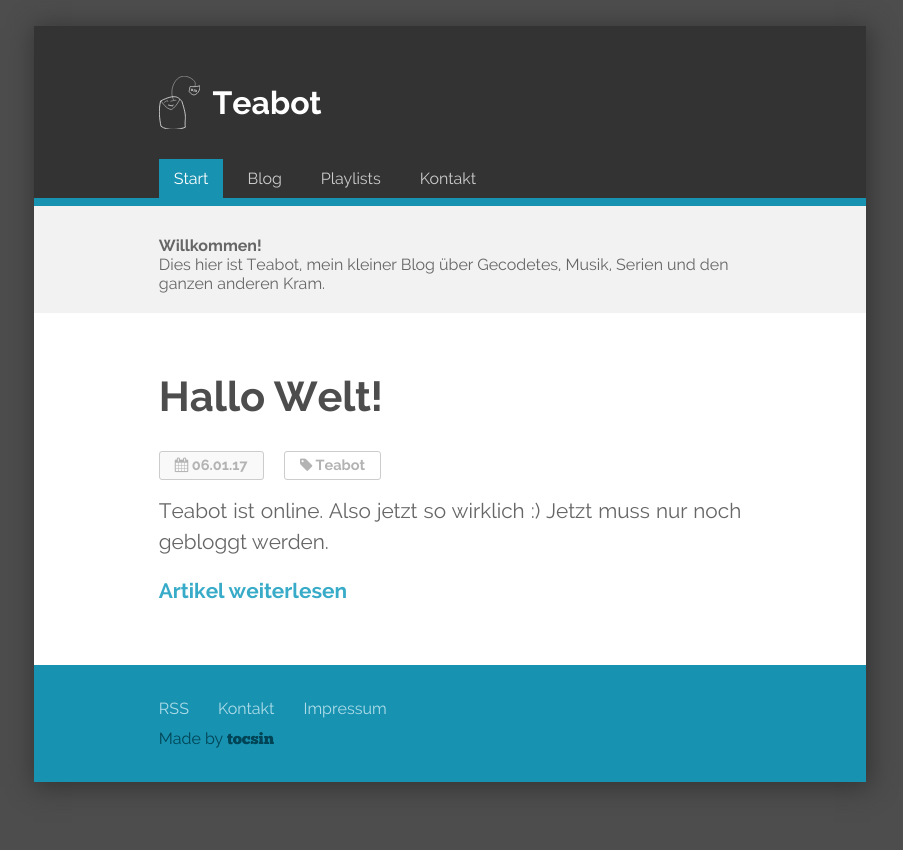
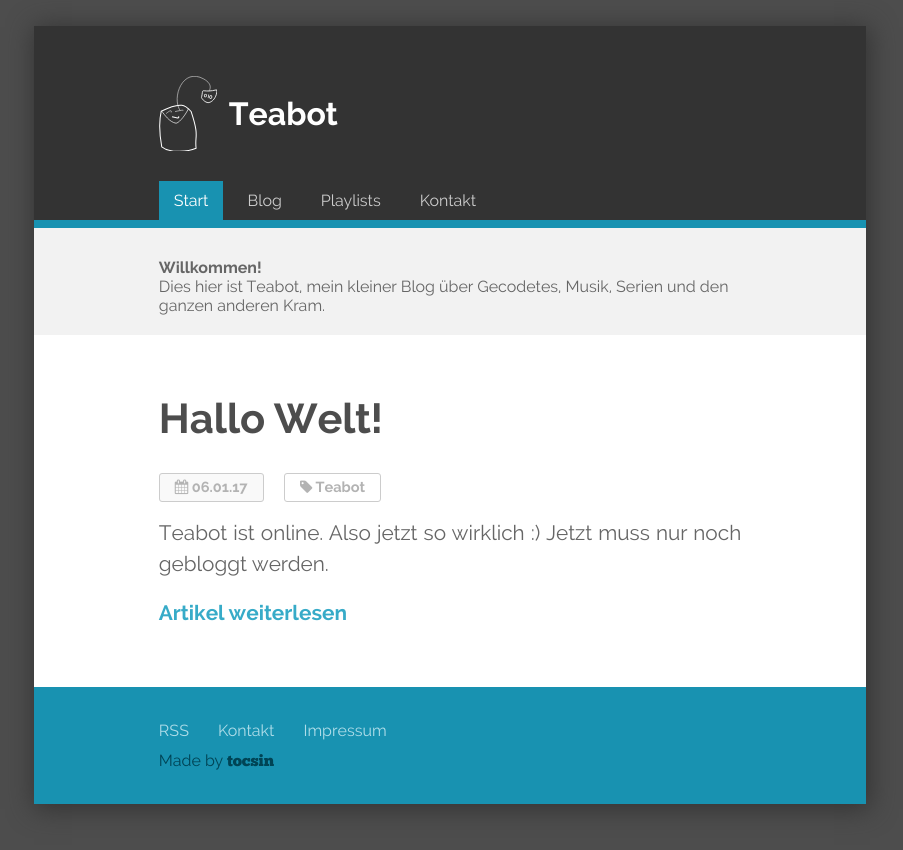
Before and after one commit to tocsinDE/teabot.de, a Jekyll site: the page built from index.md, in a window 1280 px wide. Shown: the top 850 px of the page, without its empty margins (190-1093 px from the left). Built offline with Jekyll 4.4.1, drawn with Linux system fonts in a browser that asks for light colours; nearby versions of some CDN libraries; comment, search, counter and statistics services are not loaded.

Commit message:
Remove old logo, fix SVG width

```diff
--- a/_includes/header.html
+++ b/_includes/header.html
@@ -77,35 +77,7 @@
       </g>
     </g>
   </g>
-</svg>
-
-
-
-  <!-- OLD LOGO-->
-
-  <!--
-  <svg id="svg4254" xmlns:rdf="http://www.w3.org/1999/02/22-rdf-syntax-ns#" xmlns="http://www.w3.org/2000/svg" height="25.889mm" width="19.88mm" version="1.1" xmlns:cc="http://creativecommons.org/ns#" xmlns:dc="http://purl.org/dc/elements/1.1/" viewBox="0 0 100% 100%">
-    <g id="layer1" transform="translate(-364.78 -477.92)">
-    <g id="g4221" stroke="#fff" transform="matrix(.23199 0 0 .23199 312.8 406.5)">
-    <g id="g4223" transform="matrix(.87994 0 0 .87994 461.62 -507.29)" stroke="#fff">
-    <g stroke="#fff" fill="none">
-     <path id="path4225" d="m-257.07 1135.5c-18.424 81.882-7.5928 150.71 3.4483 210.34 52.091 41.035 160.54 27.645 203.45 8.6207-9.3372-78.92 21.211-64.661-29.31-217.24-28.075-30.474-50.957-67.086-177.59-1.7241z" stroke-width="6"/>
-     <path id="path4227" d="m-255.34 1133.8c18.09 20.59 46.056 65.612 86.207 72.414 12.247-0.4048 44.059-28.47 74.138-86.207" stroke-width="4"/>
-     <path id="path4229" d="m-227.71 1149c39.219-33.435 29.818-6.5564 29.818-6.5564" stroke-width="3.2535"/>
-     <path id="path4231" d="m-144.48 1131.7c-52.24-76.8 14.37-259.29 140.16-187.37 64.815 37.05 25.08 73.97 33.164 69.57" stroke-width="3"/>
-     <path id="path4233" d="m71.3 1008.5c-73.897 17.817-83.512-7.759-84.414 16.716-4.867 40.526-10.922 21.824 6.6362 45.188 21.523 18.489 34.31 16.928 52.187 3.4333 13.4-10.115 31.853-42.112 25.591-65.338z" stroke-width="5"/>
-    </g>
-    <g id="g4235" fill="#fff" transform="matrix(.96593 .25882 -.25882 .96593 36.059 -14.569)">
-     <path id="path4237" d="m243.79 1018.7q1.8294 0 3.4523 0.8262 1.6229 0.7967 2.8032 2.213 1.2098 1.3868 1.8884 3.2753 0.70816 1.8884 0.70816 4.0129t-0.70816 4.0129q-0.67866 1.8885-1.8884 3.3048-1.1803 1.3868-2.8032 2.213-1.6229 0.7967-3.4523 0.7967t-3.4523-0.7967q-1.6229-0.8262-2.8326-2.213-1.1803-1.4163-1.8884-3.3048-0.67866-1.8884-0.67866-4.0129t0.67866-4.0129q0.70816-1.8885 1.8884-3.2753 1.2098-1.4163 2.8326-2.213 1.6229-0.8262 3.4523-0.8262zm0 16.612q0.97372 0 1.8294-0.5016 0.8852-0.5016 1.5344-1.3573 0.64915-0.8852 1.0327-2.0065 0.38359-1.1507 0.38359-2.4195t-0.38359-2.3901q-0.38359-1.1507-1.0327-2.0064-0.64915-0.8852-1.5344-1.3868-0.8557-0.5017-1.8294-0.5017-0.97373 0-1.8589 0.5017-0.8557 0.5016-1.5344 1.3868-0.64915 0.8557-1.0327 2.0064-0.38359 1.1213-0.38359 2.3901t0.38359 2.4195q0.38359 1.1213 1.0327 2.0065 0.67865 0.8557 1.5344 1.3573 0.8852 0.5016 1.8589 0.5016z"/>
-     <path id="path4239" d="m263.72 1018.7h0.23605v20.655h-3.6884v-16.966h-4.0719l2.272-3.6884h1.7999 3.4523z"/>
-     <path id="path4241" d="m276.35 1018.7q1.8294 0 3.4523 0.8262 1.6229 0.7967 2.8032 2.213 1.2098 1.3868 1.8884 3.2753 0.70816 1.8884 0.70816 4.0129t-0.70816 4.0129q-0.67866 1.8885-1.8884 3.3048-1.1803 1.3868-2.8032 2.213-1.6229 0.7967-3.4523 0.7967t-3.4523-0.7967q-1.6229-0.8262-2.8326-2.213-1.1803-1.4163-1.8884-3.3048-0.67866-1.8884-0.67866-4.0129t0.67866-4.0129q0.70816-1.8885 1.8884-3.2753 1.2098-1.4163 2.8326-2.213 1.6229-0.8262 3.4523-0.8262zm0 16.612q0.97373 0 1.8294-0.5016 0.8852-0.5016 1.5344-1.3573 0.64915-0.8852 1.0327-2.0065 0.38359-1.1507 0.38359-2.4195t-0.38359-2.3901q-0.38359-1.1507-1.0327-2.0064-0.64915-0.8852-1.5344-1.3868-0.8557-0.5017-1.8294-0.5017-0.97372 0-1.8589 0.5017-0.8557 0.5016-1.5344 1.3868-0.64915 0.8557-1.0327 2.0064-0.38358 1.1213-0.38358 2.3901t0.38358 2.4195q0.38359 1.1213 1.0327 2.0065 0.67866 0.8557 1.5344 1.3573 0.8852 0.5016 1.8589 0.5016z"/>
-    </g>
-    <path id="path4243" d="m-174.7 1137.2c62.396-14.121 46.473-5.5767 46.473-5.5767" stroke="#fff" stroke-width="3.2535" fill="none"/>
-    <path id="path4245" d="m-192.6 1168.3c51.116 15.088 37.97 0.4088 40.57-2.1907" stroke="#fff" stroke-width="6.53" fill="none"/>
-    </g>
-    </g>
-  </g>
-  </svg>--> <span>Teabot</span></a>
+</svg><span>Teabot</span></a>
 
   <!-- <form method="get" action="{{ "/" | relative_url}}" class="search">
     <input type="text" placeholder="Suche" name="s" /> <button type="submit"><i class="fa fa-search" aria-hidden="true"></i></button>
--- a/_sass/teabot.scss
+++ b/_sass/teabot.scss
@@ -93,8 +93,9 @@
   overflow: auto;
 
   .logo {
-    float: left;
     vertical-align: middle;
+    display: inline;
+    width: auto;
 
     svg {
       vertical-align: middle;
```
